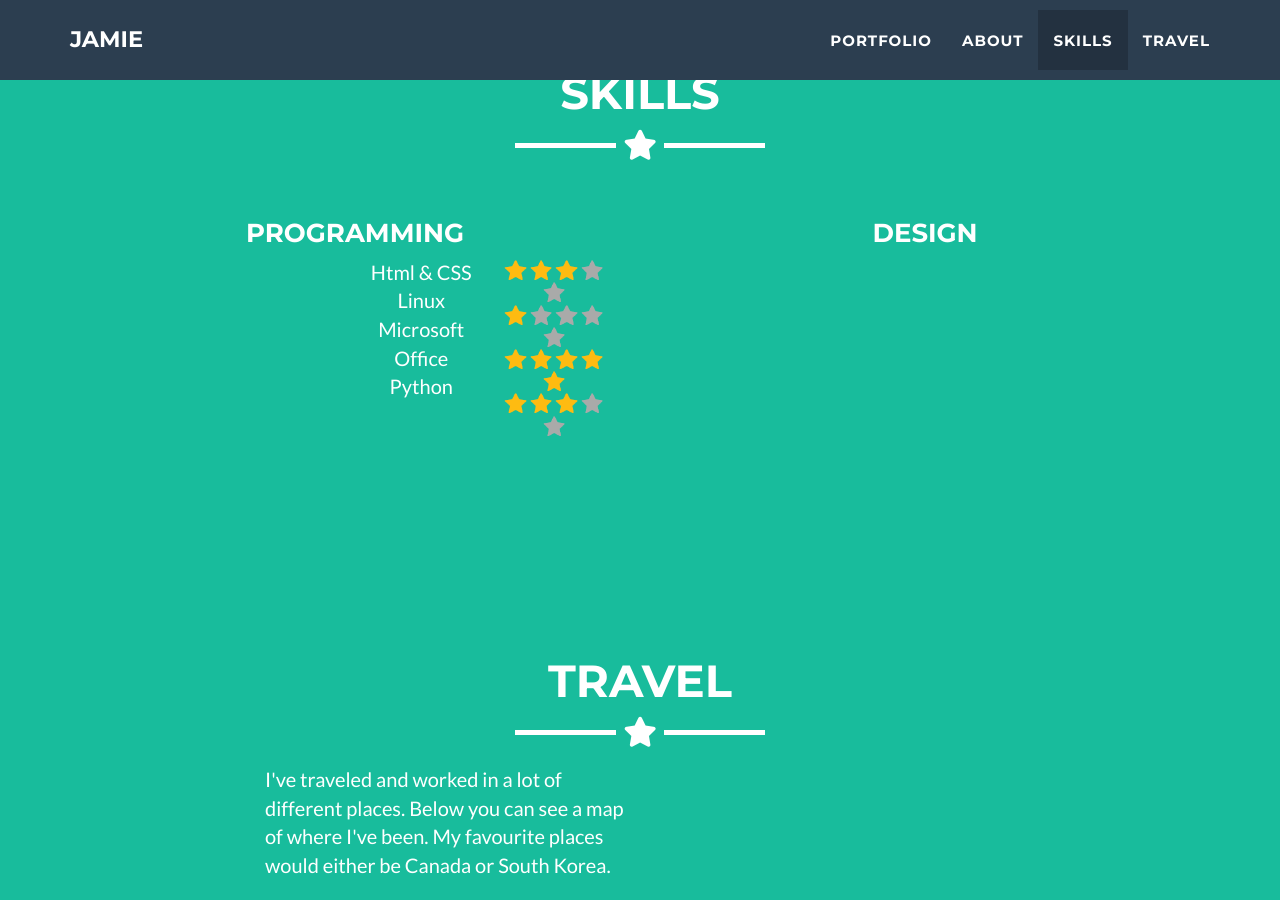
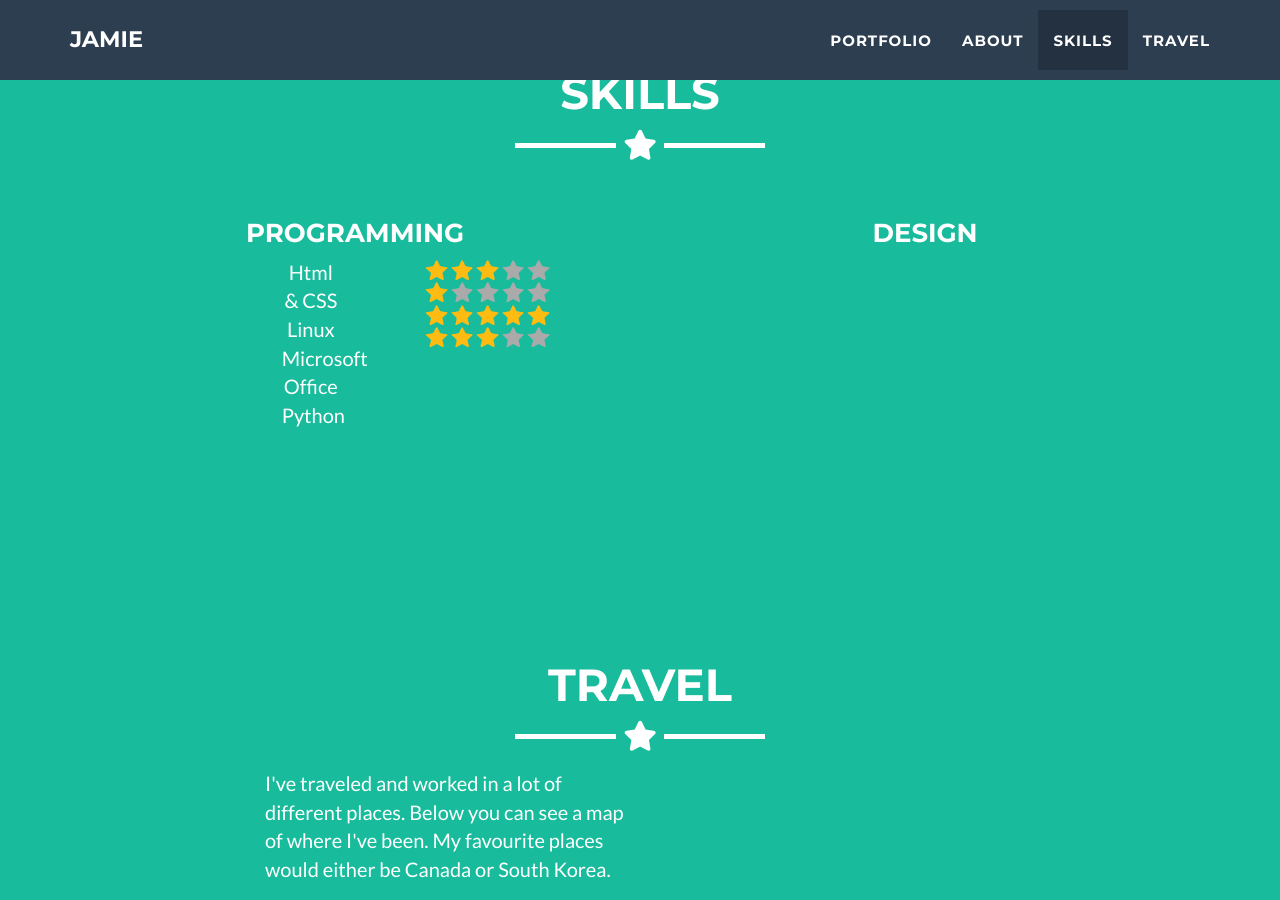
Before and after one commit to jamiedumayne/jamiedumayne.github.io, a Jekyll site: the page built from _posts/2014-07-18-project-1.markdown, in a window 1280 px wide and 900 px high, scrolled down 2309 px. Built offline with Jekyll 4.4.1, drawn with Linux system fonts in a browser that asks for light colours.

Commit message:
Update skills.html

```diff
--- a/_includes/skills.html
+++ b/_includes/skills.html
@@ -10,15 +10,15 @@
     <div class="float-container">
       <div class="float-child">
         <h3>Programming</h3>
-        <div class="col-sm-6"></div>
-          <div class="col-sm-3">
+        <div class="col-lg-4 col-xs-2"></div>
+          <div class="col-lg-2 col-xs-4">
             <p>Html &amp; CSS <br>
               Linux <br>
               Microsoft Office <br>
               Python </p>
           </div>
 
-          <div class="col-sm-3">
+          <div class="col-lg-6 col-xs-4">
             <img src=img/star_full.png alt="Gold star" height="20">
             <img src=img/star_full.png alt="Gold star" height="20">
             <img src=img/star_full.png alt="Gold star" height="20">
```
